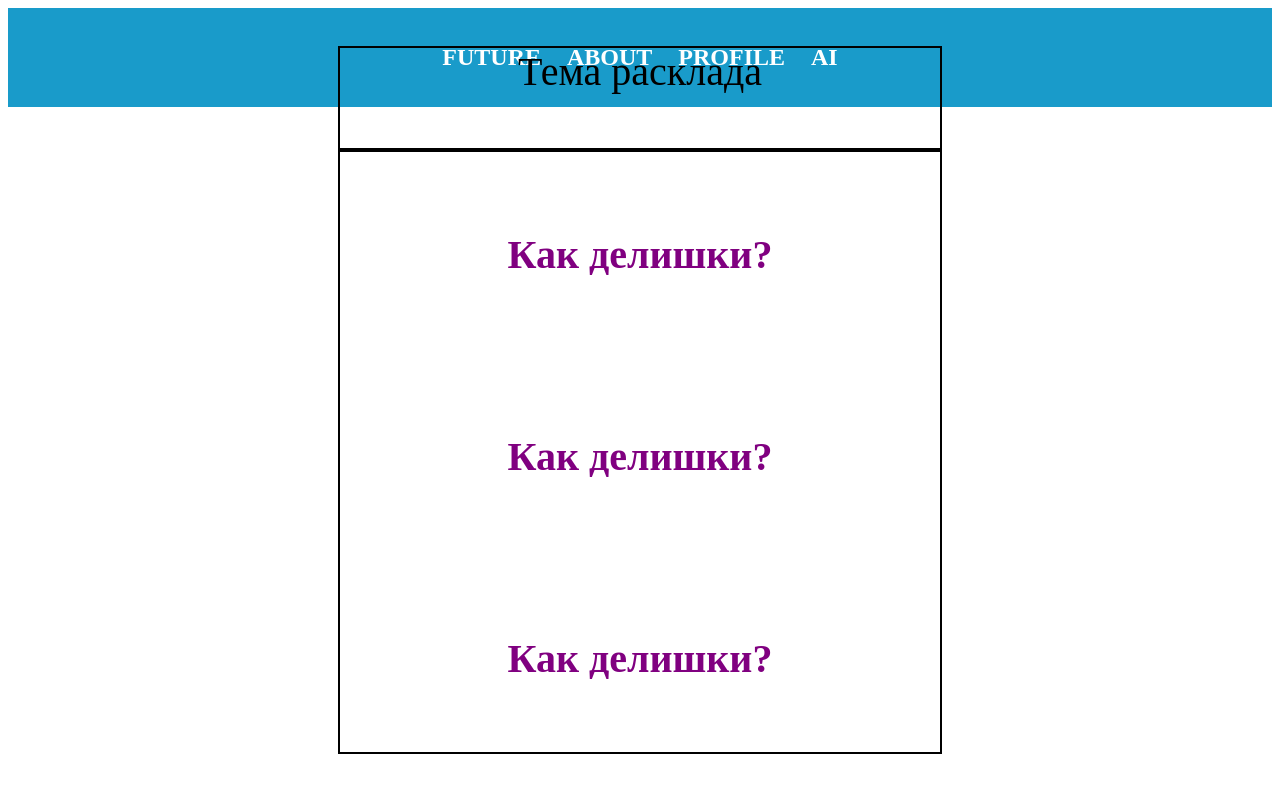
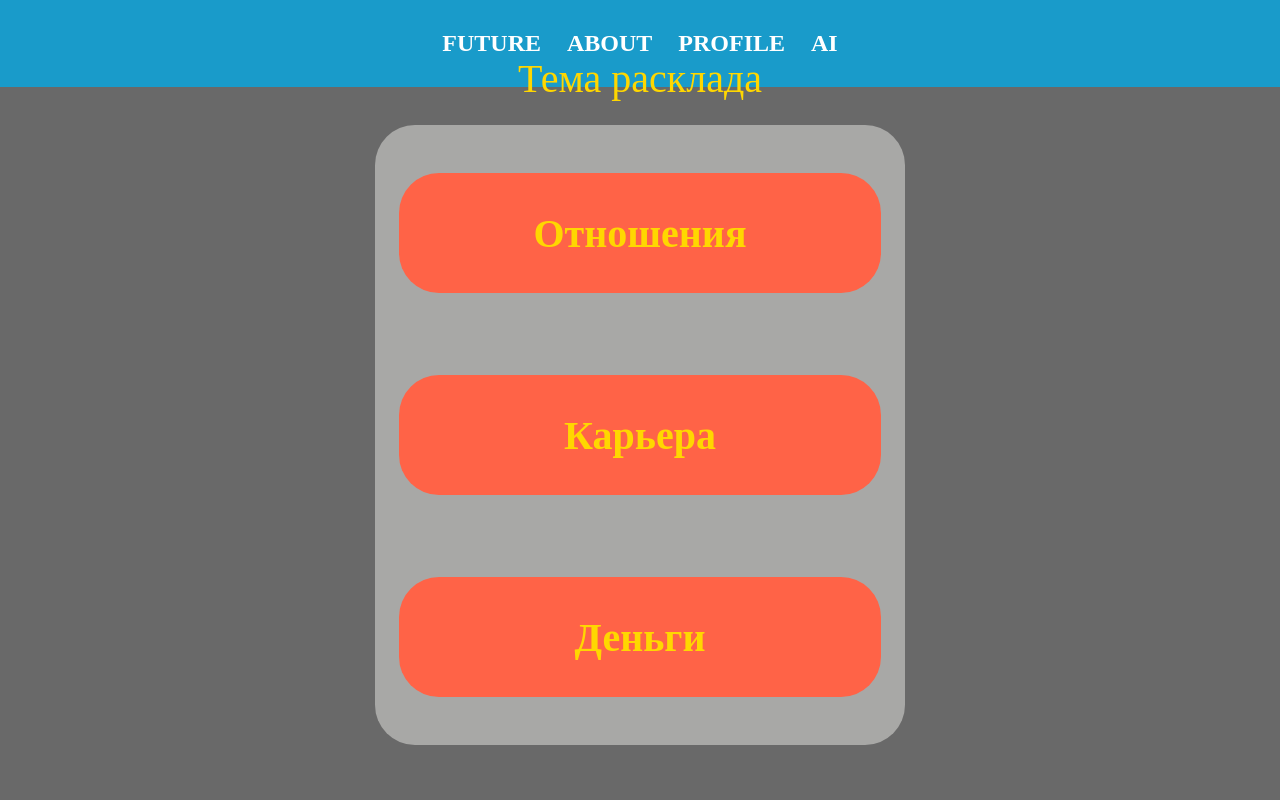
Before and after one commit to KiraArensky/TarAI, a Flask app: page /Future in a window 1280 px wide. Run offline with Flask 3, Linux system fonts and the light colour scheme; lists and menus that the app fills with data are empty.

```diff
--- a/main.py
+++ b/main.py
@@ -100,6 +100,19 @@ def ai():
 @app.route('/Profile')
 def Profile():
     return render_template("Profile.html")
+
+@app.route('/Relation')
+def Relation():
+    return render_template("Relation.html")
+
+@app.route('/Career')
+def Career():
+    return render_template("Career.html")
+
+@app.route('/Money')
+def Money():
+    return render_template("Money.html")
+
 # @app.route('/<login>')
 # def user(login):
 #     db_sess = db_session.create_session()
--- a/static/css/Tar.css
+++ b/static/css/Tar.css
@@ -1,7 +1,14 @@
+body{
+background: #696969
+}
+
 nav {
-z-index:9999;
-  padding: 16px 0;
+z-index:3 ;
+  padding: 10px 0;
   background-color: #199BCA;
+margin-top: -8px;
+margin-left: -8px;
+margin-right: -8px
 
 }
 
@@ -19,7 +26,7 @@ a{
 }
 
 .a1{
-  color: Purple;
+  color: #FFD700;
   text-decoration: none;
 }
 nav ul li {
@@ -31,6 +38,7 @@ display: inline-block;
 nav ul li:first-child {
 z-index:9999;
   margin-left: 0px;
+    justify-content: center;
 }
 
 .Centre_Future_parent {
@@ -43,24 +51,25 @@ z-index:9999;
 }
 
 .Centre_Future_child {
+  color: #FFD700;
 font-size: 40PX;
-width: 600px;
-  z-index: -1;
-  border: 2px solid black;
-  height: 100px;
+width: 530px;
+  z-index: 1;
+  height: 70px;
 text-align: center
 }
 
 .Centre_Future_child_form {
 font-size: 40PX;
   z-index: -1;
-  border: 2px solid black;
-  height: 600px;
-
+  height: 550px;
+    display: flex;
+  justify-content: center;
+  align-items: center;
 }
 
 table {
-   width: 600px;
+   width: 500px;
 }
 
 tr{
@@ -68,13 +77,20 @@ height: 200px
 }
 
 .block {
-
   z-index = -1;
   position: absolute;
   top: 50%;
   left: 50%;
   transform: translate(-50%, -50%);
   }
+
+.btn_border{
+z-index: 0;
+
+  border-radius: 40px;
+  height: 620px;
+  background: #fefffa6b
+}
 
 .Centre_Registr_child_form {
 font-size: 40PX;
@@ -118,3 +134,14 @@ height: 70px;
   border-radius: var(--bs-border-radius);
   transition: border-color 0.15s ease-in-out, box-shadow 0.15s ease-in-out;
 }
+
+.btn_theme{
+background: #FF6347;
+border-radius: 40px;
+height: 100px;
+padding: 10px;
+  display: flex;
+  justify-content: center;
+  align-items: center;
+
+}
--- /dev/null
+++ b/templates/Career.html
@@ -0,0 +1,4 @@
+{% extends "Base.html" %}
+{% block content %}
+
+{% endblock %}
--- a/templates/Future.html
+++ b/templates/Future.html
@@ -4,26 +4,18 @@
 <div class='block'>
 <!--    <div class = 'Centre_Future_child'>Составить расклад</div>-->
     <div class = 'Centre_Future_child'>Тема расклада</div>
-    <div class = 'Centre_Future_child_form'>
+    <div class = 'Centre_Future_child_form btn_border'>
         <table>
             <tr><th></th>
-            <th><a href="/" class = 'a1'>Как делишки?</a></th>
+                <th><div class="btn_theme"><a href="/Relation" class = 'a1'>Отношения</a></div></th>
             <th></th></tr>
             <tr><th></th>
-            <th><a href="/" class = 'a1'>Как делишки?</a></th>
+                <th><div class="btn_theme"><a href="/Career" class = 'a1'>Карьера</a></div></th>
             <th></th></tr>
             <tr><th></th>
-            <th><a href="/" class = 'a1'>Как делишки?</a></th>
+                <th><div class="btn_theme"><a href="/Money" class = 'a1'>Деньги</a></div></th>
             <th></th></tr>
         </table>
     </div>
-<!--    <div class = 'Centre_Future_child_form'>-->
-<!--    <form method="post">-->
-<!--        <input type="Text" name="Title" id="Title" class="form-control" placeholder="Enter title"><br>-->
-<!--        <input type="Text" name="Description" id="Description" class="form-control" placeholder="Enter Description"><br>-->
-<!--        <input type="Text" name="Author" id="Author" class="form-control" placeholder="Enter author"><br>-->
-<!--        <input type="Submit" class="btn btn-success" value="Send">-->
-<!--      </form>-->
-<!--    </div>-->
 </div>
 {% endblock %}
--- /dev/null
+++ b/templates/Money.html
@@ -0,0 +1,4 @@
+{% extends "Base.html" %}
+{% block content %}
+
+{% endblock %}
--- /dev/null
+++ b/templates/Relation.html
@@ -0,0 +1,4 @@
+{% extends "Base.html" %}
+{% block content %}
+
+{% endblock %}
```
